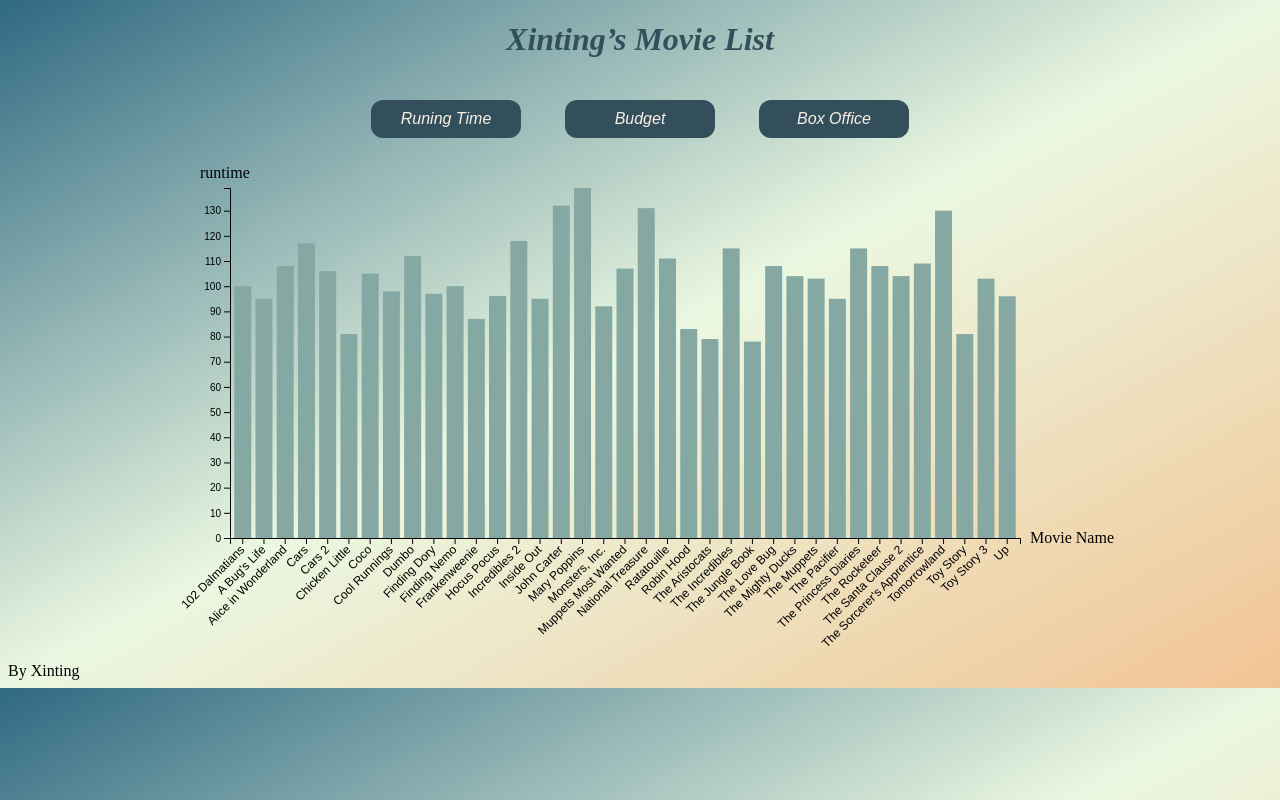
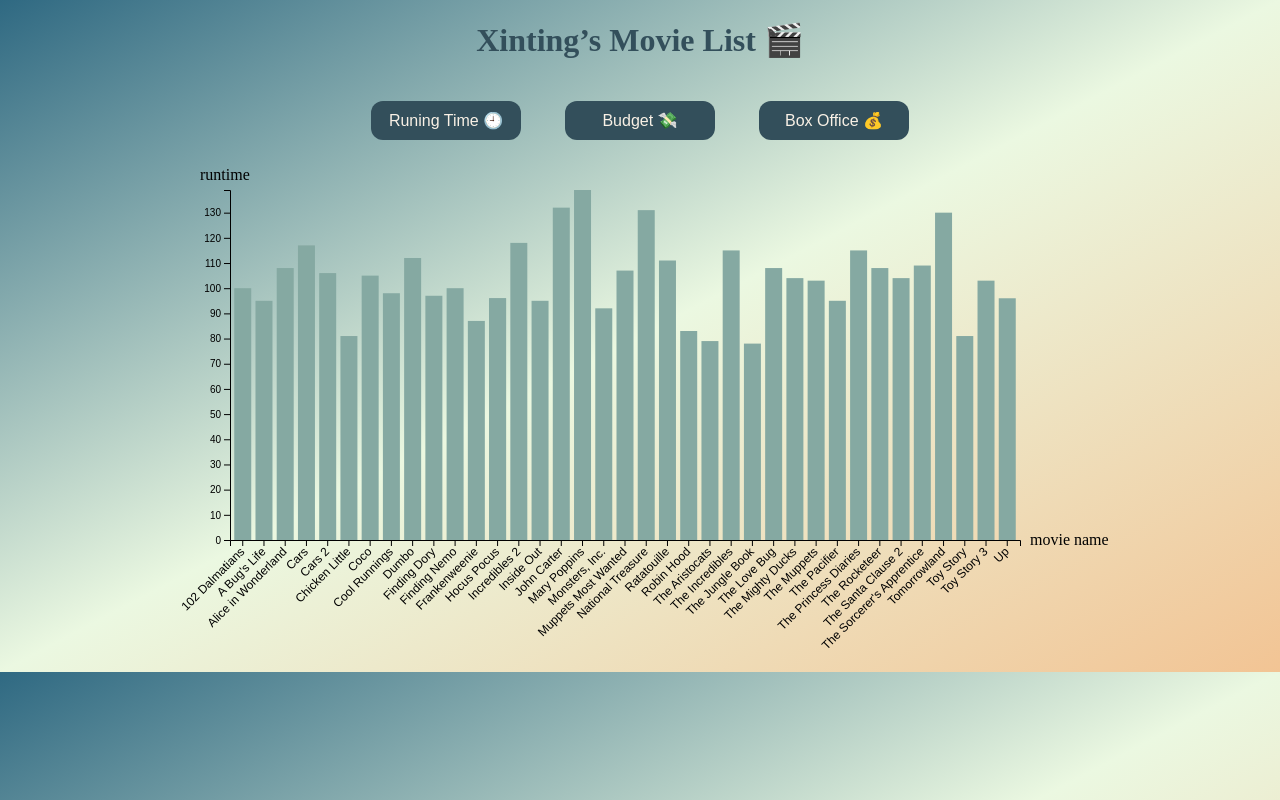
Before and after one commit to tingsama/movie_list, a website: page public/index.html in a window 1280 px wide. Drawn offline with nearby package versions, Linux system fonts and the light colour scheme.

Commit message:
emojis and hover/focus/active event

```diff
--- a/public/index.html
+++ b/public/index.html
@@ -6,14 +6,14 @@
 <html>
 <body class='body'>
   <div class="center-div">
-    <h1>Xinting’s Movie List</h1>
-    <button id="runtime">Runing Time</button>
-    <button id="budget">Budget</button>
-    <button id="boxoffice">Box Office</button>
+    <h1>Xinting’s Movie List &#127916;</h1>
+    <button id="runtime">Runing Time &#128344;</button>
+    <button id="budget">Budget &#128184;</button>
+    <button id="boxoffice">Box Office &#128176;</button>
     <div id="data_visualize"></div>
   </div>
   <footer>
-    <div>By Xinting</div>
+    <div> </div>
   </footer>
   <script src="https://d3js.org/d3.v6.js"></script>
   <script type="text/javascript" src="script.js"></script>
--- a/public/script.js
+++ b/public/script.js
@@ -50,7 +50,7 @@
 			"translate(" + (width + 10) + " ," +
 						(height + 5) + ")")
 		.style("text-anchor", "start")
-		.text("Movie Name");
+		.text("movie name");
 
 	// y axis
 	const y = d3.scaleLinear()
@@ -60,6 +60,17 @@
 		.attr("class", "my_y_axis")
 		.call(d3.axisLeft(y))
 
+	// cite: https://perials.github.io/responsive-bar-chart-with-d3/
+	// create a tooltip
+	var tooltip = d3.select("#data_visualize")
+		.append("div")
+		.style("position", "absolute")
+		.style("visibility", "hidden")
+		.style("padding", "5px")
+		.style("color", "#ebf8e1")
+		.style("background", "rgba(0,0,0,0.5)")
+		.style("border-radius", "5px")
+		.text("tooltip");
 
 	// create and update the plot
 	function update(data, var_1, var_2) {
@@ -81,6 +92,21 @@
 					.attr("width", x.bandwidth())
 					.attr("height", (d) => height - y(d[var_2]))
 					.attr("fill", "#85a9a2")
+					.on("mouseover", function(d, i) {
+						tooltip.html(`${i[var_1]}`).style("visibility", "visible");
+						d3.select(this)
+							.attr("fill", "#334f5b");
+					})
+					.on("mousemove", function(){
+					  tooltip
+						.style("top", (event.pageY-10)+"px")
+						.style("left",(event.pageX+10)+"px");
+					})
+					.on("mouseout", function(d, i) {
+						tooltip.html(``).style("visibility", "hidden");
+						d3.select(this)
+							.attr("fill", "#85a9a2");
+					});
 				},
 				update => {
 					update.transition().duration(1000)
@@ -103,6 +129,7 @@
 					exit.remove(),
 					svg.selectAll("text.my_y_label").remove(),
 			)
+
 	}
 
 	update(data, 'title', 'runtime')
--- a/public/styles.css
+++ b/public/styles.css
@@ -7,12 +7,12 @@
 }
 
 h1 {
-	font-style: oblique;
+	font-style: normal;
 	color: #334f5b;
 }
 
 button {
-	font-style: oblique;
+	font-style: normal;
 	background-color: #334f5b;
 	border: none;
 	color: #f9f1e6;
```
Lines whose indentation alone changed are shown as unchanged.
